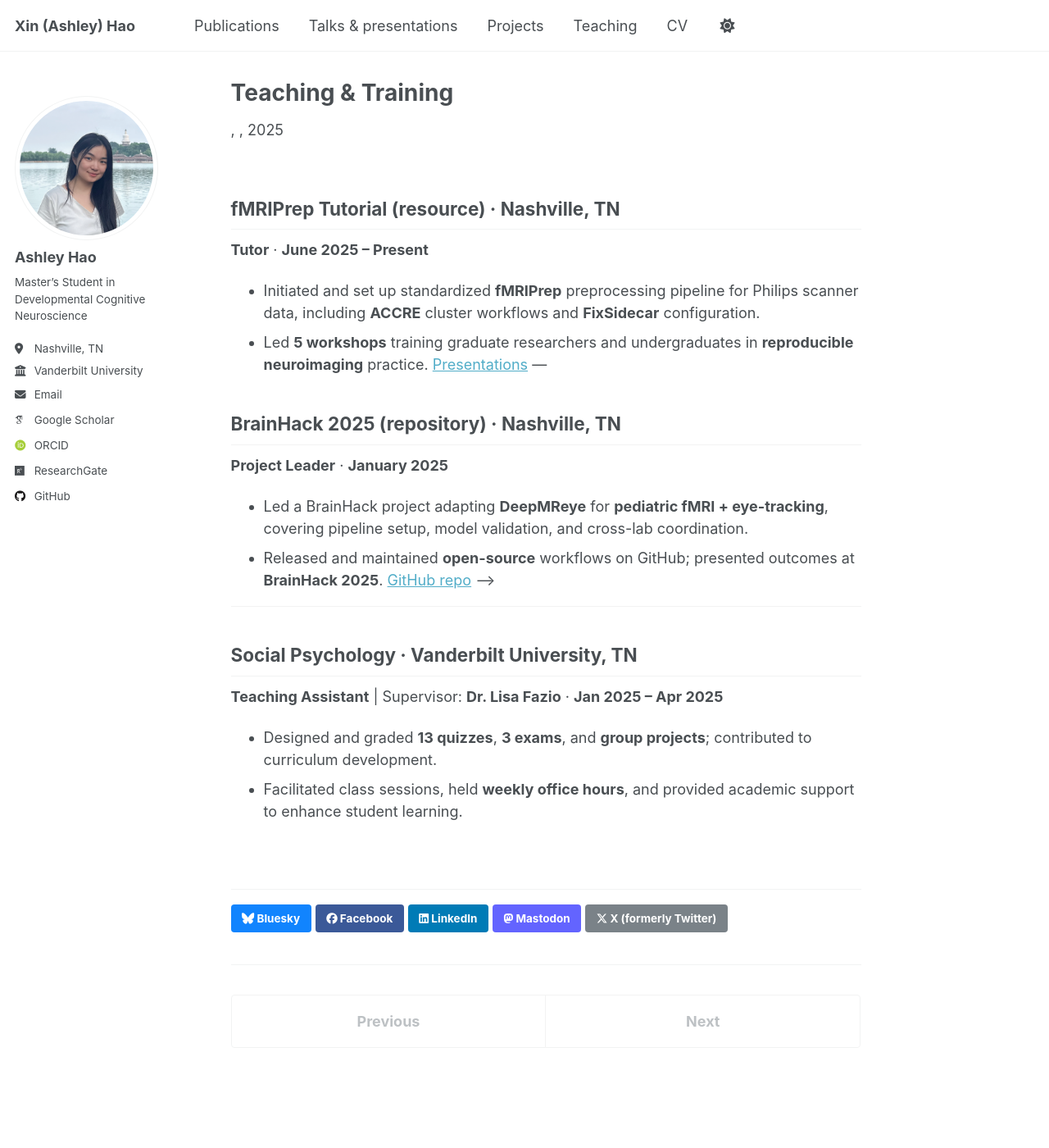
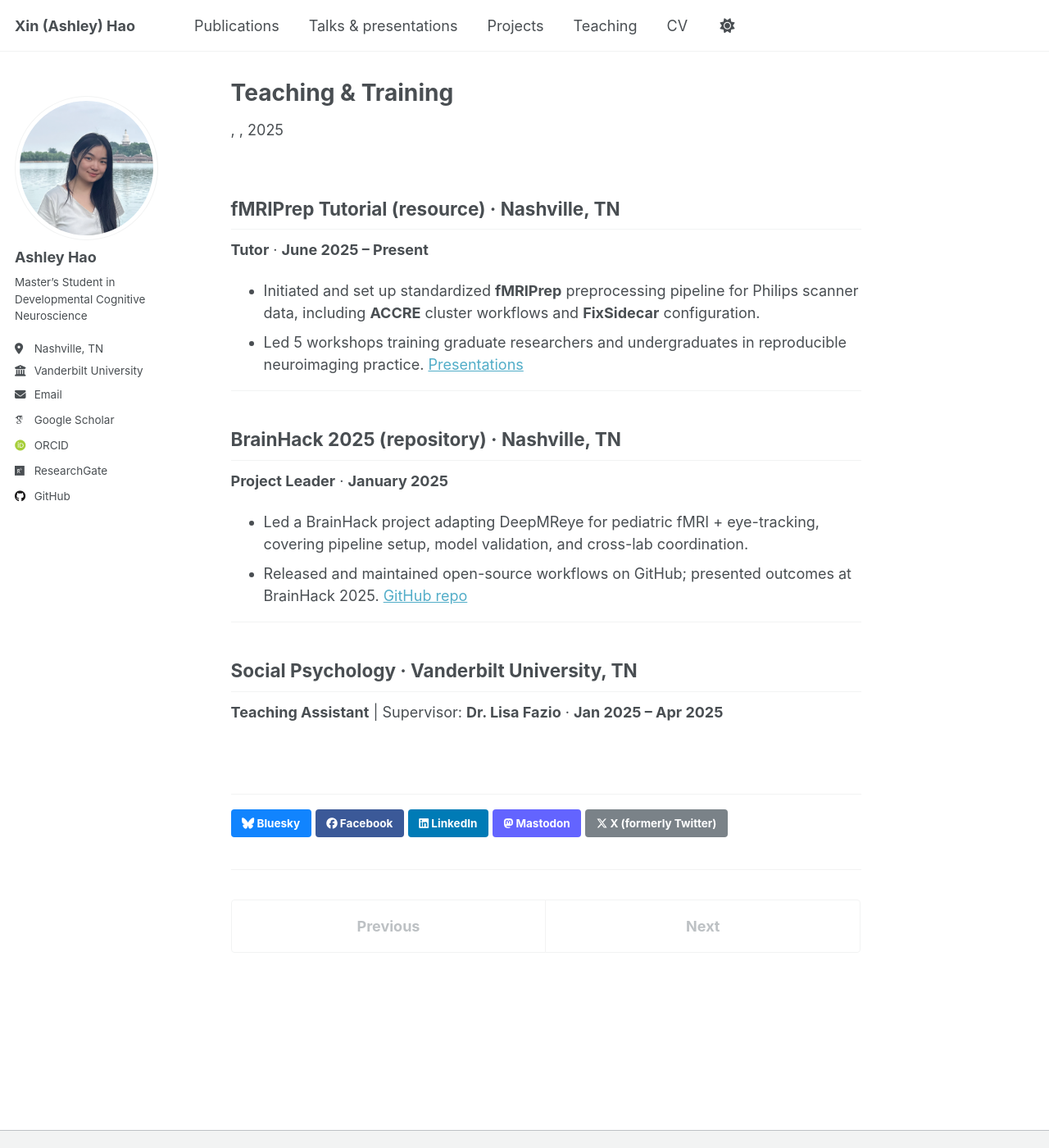
Before and after one commit to HaoXin529/haoxin529.github.io, a Jekyll site: the page built from _teaching/teaching.md, in a window 1280 px wide and 1400 px high. Shown: the whole window at 82% size. Built offline with Jekyll 4.4.1, drawn with Linux system fonts in a browser that asks for light colours; some web fonts are replaced; a script that is not in the unit is left out.

Commit message:
Update teaching.md

```diff
--- a/_teaching/teaching.md
+++ b/_teaching/teaching.md
@@ -9,20 +9,18 @@ toc: false
 ## fMRIPrep Tutorial (resource) · Nashville, TN
 **Tutor** · **June 2025 – Present**
 - Initiated and set up standardized **fMRIPrep** preprocessing pipeline for Philips scanner data, including **ACCRE** cluster workflows and **FixSidecar** configuration.
-- Led **5 workshops** training graduate researchers and undergraduates in **reproducible neuroimaging** practice.
+- Led 5 workshops training graduate researchers and undergraduates in reproducible neuroimaging practice.
 [Presentations](https://drive.google.com/drive/folders/1kINwjIdQULLqa10KtF-JILKiXvO240-W?usp=drive_link)
+
 ---
 
 ## BrainHack 2025 (repository) · Nashville, TN
 **Project Leader** · **January 2025**
-- Led a BrainHack project adapting **DeepMReye** for **pediatric fMRI + eye-tracking**, covering pipeline setup, model validation, and cross-lab coordination.
-- Released and maintained **open-source** workflows on GitHub; presented outcomes at **BrainHack 2025**.
+- Led a BrainHack project adapting DeepMReye for pediatric fMRI + eye-tracking, covering pipeline setup, model validation, and cross-lab coordination.
+- Released and maintained open-source workflows on GitHub; presented outcomes at BrainHack 2025.
 [GitHub repo]([https://github.com/your/repo](https://github.com/brainhack-vandy/DeepMReye_Validation))
--->
 
 ---
 
 ## Social Psychology · Vanderbilt University, TN
 **Teaching Assistant** | Supervisor: **Dr. Lisa Fazio** · **Jan 2025 – Apr 2025**
-- Designed and graded **13 quizzes**, **3 exams**, and **group projects**; contributed to curriculum development.
-- Facilitated class sessions, held **weekly office hours**, and provided academic support to enhance student learning.
```
